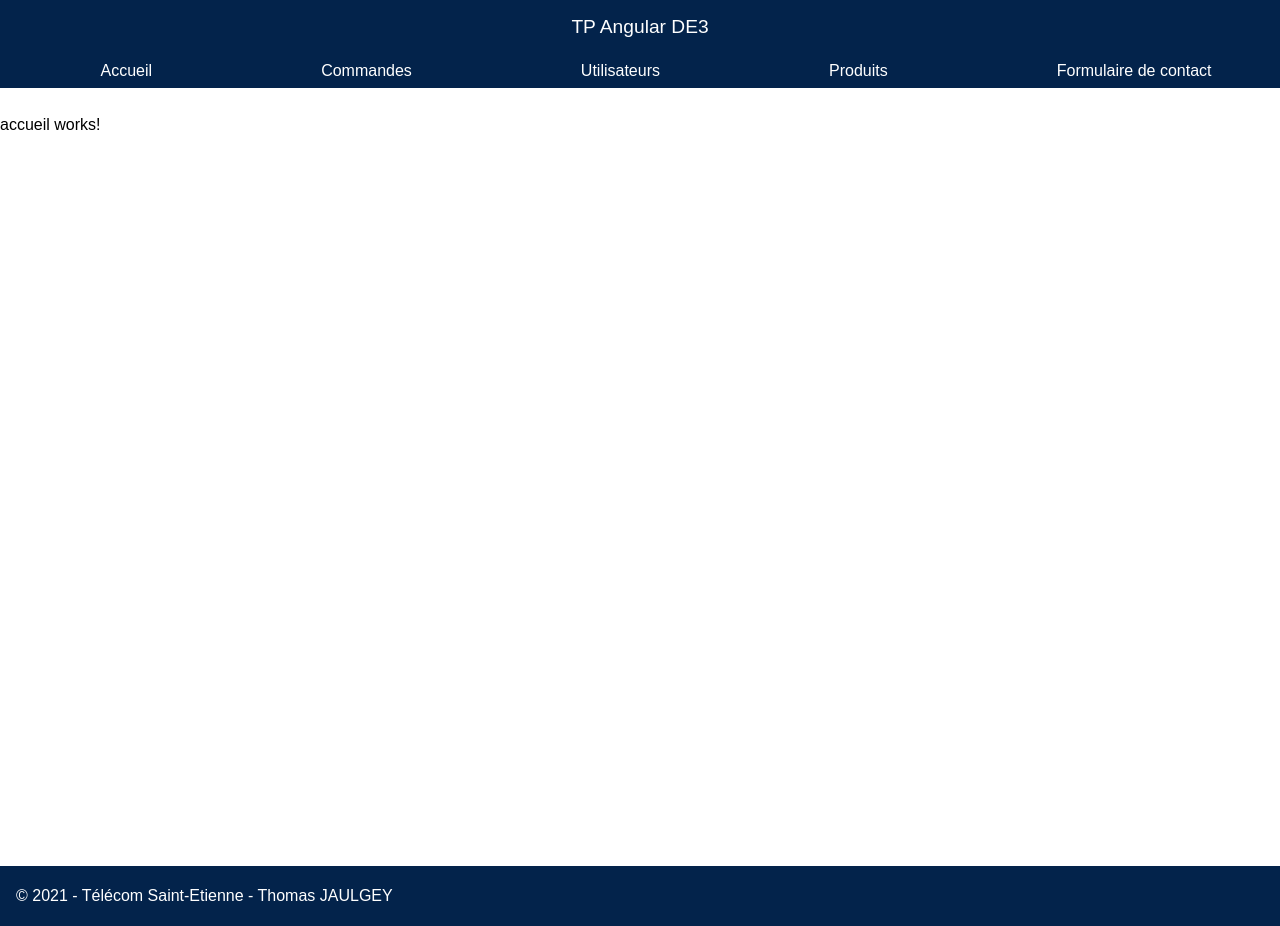
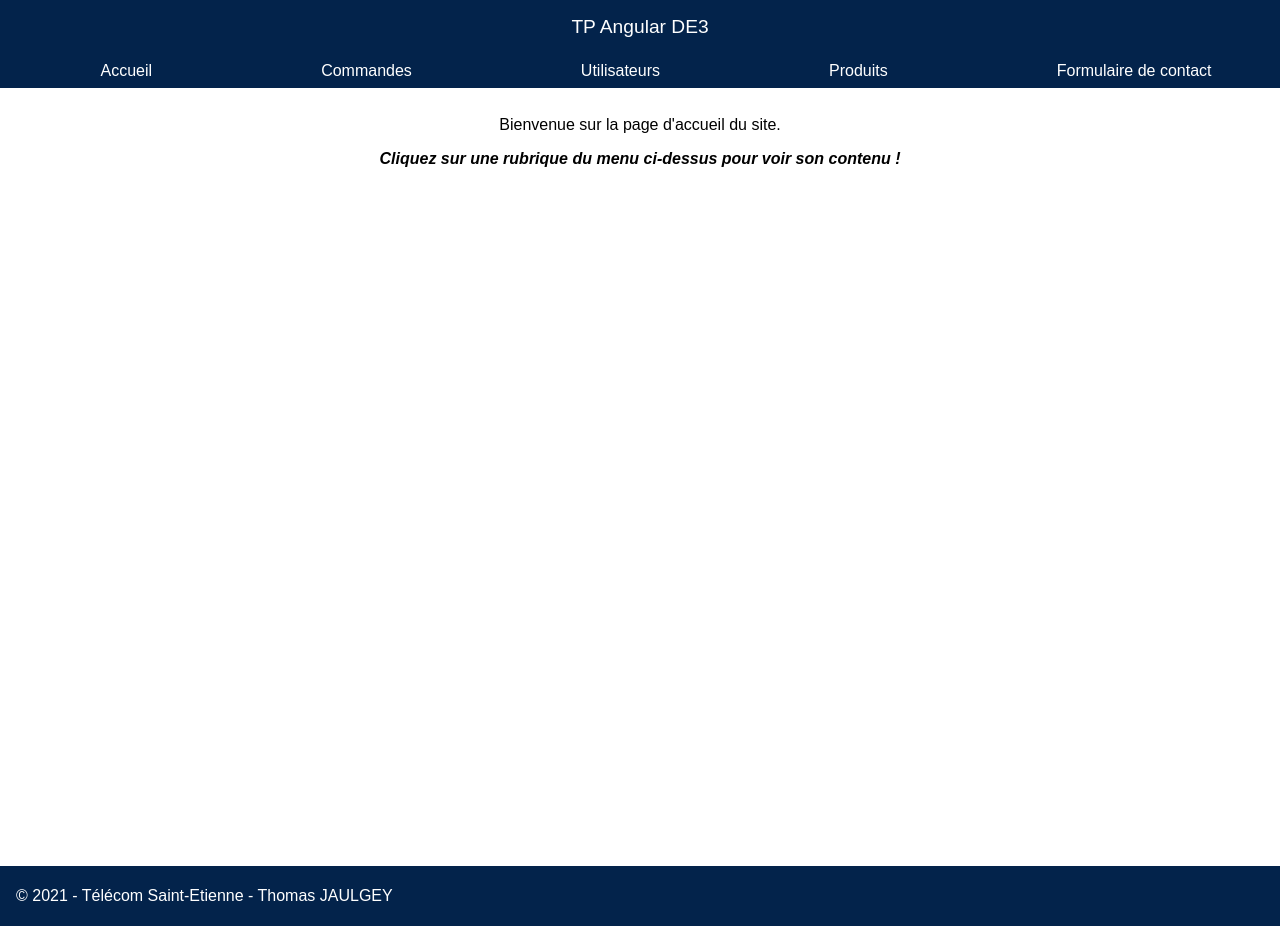
Before and after one commit to thomjlg/tse-de3-angular, an Angular app: page /accueil in a window 1280 px wide. Built offline with nearby package versions, Linux system fonts and the light colour scheme.

Commit message:
style accueil

```diff
--- a/src/app/accueil/accueil.component.css
+++ b/src/app/accueil/accueil.component.css
@@ -0,0 +1,8 @@
+p{
+    text-align: center;
+}
+
+p:nth-child(2){
+    font-weight: bold;
+    font-style: italic;
+}
--- a/src/app/accueil/accueil.component.html
+++ b/src/app/accueil/accueil.component.html
@@ -1 +1,7 @@
-<p>accueil works!</p>
+<p>
+     Bienvenue sur la page d'accueil du site.
+</p>
+
+<p>
+    Cliquez sur une rubrique du menu ci-dessus pour voir son contenu !
+</p>
```
